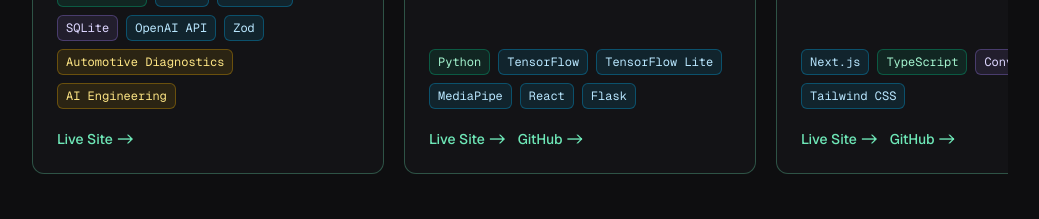
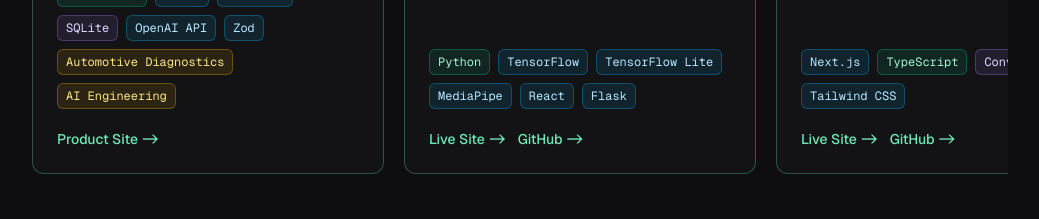
Before and after one commit to khalifehbasiri/khalifeh-portfolio, a Next.js app: page / in a window 1280 px wide. Shown: the part 1340-1559 px from the top of the page, without its empty margins (120-1159 px from the left). Built offline with nearby package versions, Linux system fonts and the light colour scheme.

Commit message:
Update project link label from "Live Site" to "Product Site"

```diff
--- a/app/data/portfolio.ts
+++ b/app/data/portfolio.ts
@@ -69,7 +69,7 @@ export const projects: Project[] = [
     ],
     links: [
       {
-        label: "Live Site",
+        label: "Product Site",
         href: "https://www.zdash.app/",
       },
     ],
```
